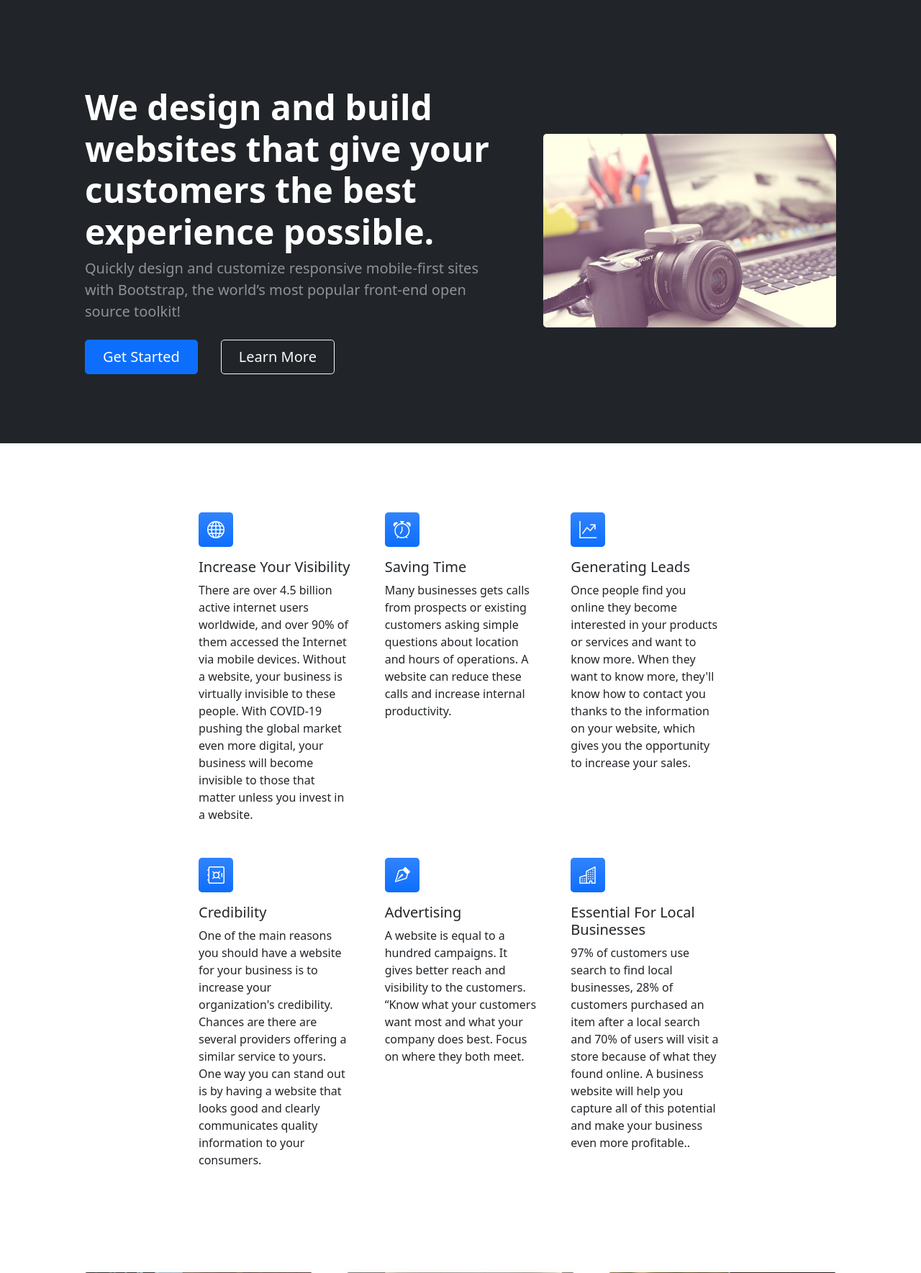
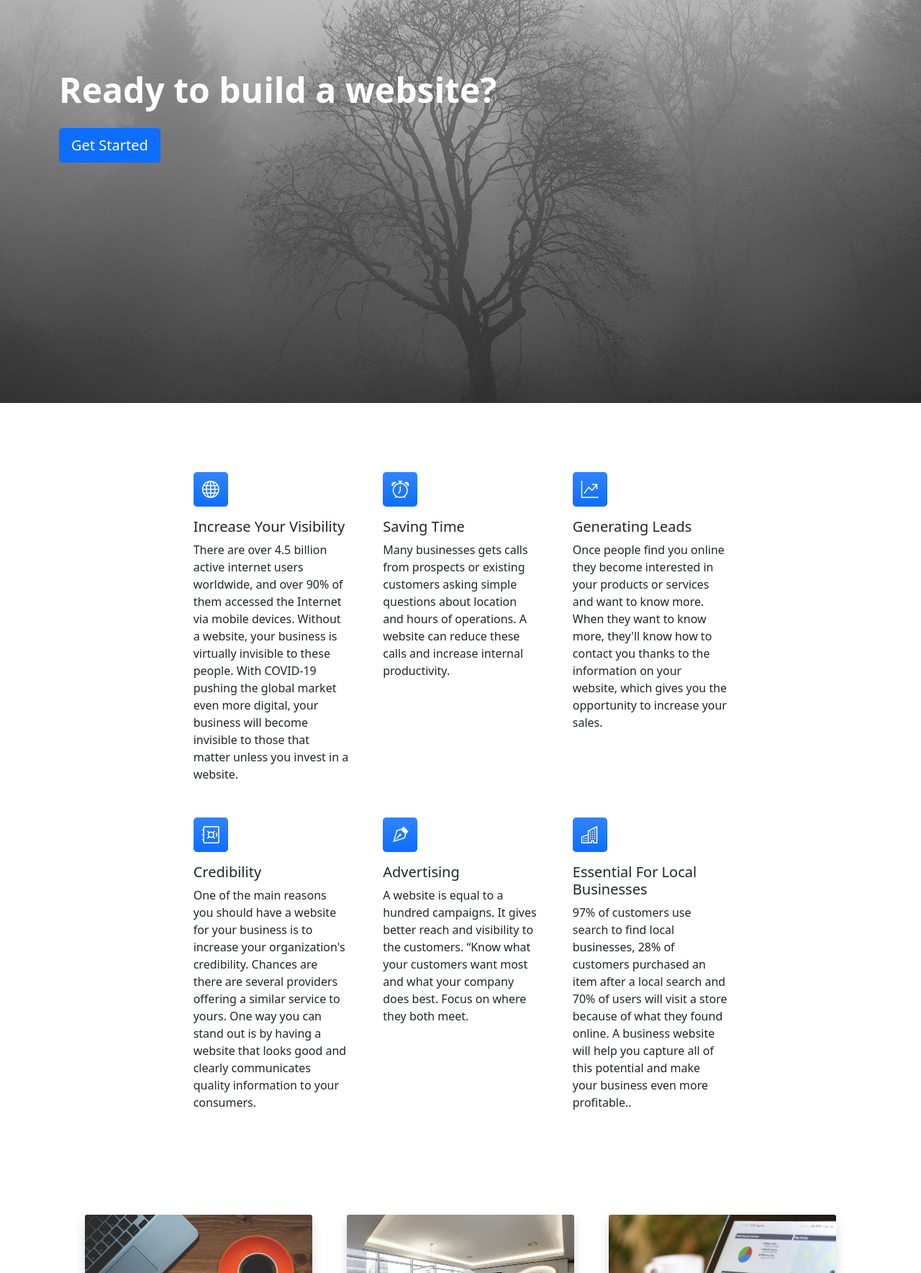
Before and after one commit to mdomeracki231994/mcdev_com, a Django app: page / in a window 1280 px wide. Shown: the part 56-1825 px from the top of the page at 72% size. Run offline with Django 4.2, Linux system fonts and the light colour scheme; some libraries are stand-ins or nearby versions.

Commit message:
Adding new home page Fixed form to not allow submission

```diff
--- a/static/css/site_style.css
+++ b/static/css/site_style.css
@@ -1,6 +1,15 @@
-/*Icon styles*/
+/* Icon styles*/
 #icon{
     font-size: 100px;
     margin-top: 10px;
     padding-top: 10px;
 }
+
+/* Home page styles*/
+.bg{
+    background-image: url("../images/home_page_images/tree-1031814_1280.jpeg");
+    height: 70%;
+    background-position: center;
+    background-repeat: no-repeat;
+    background-size: cover;
+}
--- a/templates/base.html
+++ b/templates/base.html
@@ -5,7 +5,7 @@
     <meta name="viewport" content="width=device-width, initial-scale=1, shrink-to-fit=no" />
     <meta name="description" content="" />
     <meta name="author" content="" />
-    <title>MCD Web development</title>
+    <title>Blue Tree Concepts</title>
     <!-- Favicon-->
     <link rel="icon" type="image/x-icon" href="assets/favicon.ico" />
     <!-- Bootstrap icons-->
@@ -38,13 +38,13 @@
         <footer class="bg-dark py-4 mt-auto">
             <div class="container px-5">
                 <div class="row align-items-center justify-content-between flex-column flex-sm-row">
-                    <div class="col-auto"><div class="small m-0 text-white">Copyright &copy; Your Website 2022</div></div>
+                    <div class="col-auto"><div class="small m-0 text-white">Copyright &copy; Blue Tree Concepts 2022</div></div>
                     <div class="col-auto">
-                        <a class="link-light small" href="#!">Privacy</a>
+                        <a class="link-light small" href="{% url 'home' %}">Home</a>
                         <span class="text-white mx-1">&middot;</span>
-                        <a class="link-light small" href="#!">Terms</a>`
+                        <a class="link-light small" href="{% url 'about' %}">About</a>`
                         <span class="text-white mx-1">&middot;</span>
-                        <a class="link-light small" href="#!">Contact</a>
+                        <a class="link-light small" href="{% url 'contact' %}">Contact</a>
                     </div>
                 </div>
             </div>
@@ -60,7 +60,6 @@
           window.dataLayer = window.dataLayer || [];
           function gtag(){dataLayer.push(arguments);}
           gtag('js', new Date());
-
           gtag('config', 'G-0G70NDEHC9');
         </script>
 
--- a/templates/contact/index.html
+++ b/templates/contact/index.html
@@ -16,20 +16,20 @@
                                     {% csrf_token %}
                                     <!-- Name input-->
                                     <div class="form-floating mb-3">
-                                        <input class="form-control" id="name" name="name" type="text" placeholder="Enter your name..." data-sb-validations="required" />
+                                        <input required class="form-control" id="name" name="name" type="text" placeholder="Enter your name..." data-sb-validations="required" />
                                         <label for="name">Full name</label>
                                         <div class="invalid-feedback" data-sb-feedback="name:required">A name is required.</div>
                                     </div>
                                     <!-- Email address input-->
                                     <div class="form-floating mb-3">
-                                        <input class="form-control" id="email" name="email" type="email" placeholder="name@example.com" data-sb-validations="required,email" />
+                                        <input required class="form-control" id="email" name="email" type="email" placeholder="name@example.com" data-sb-validations="required,email" />
                                         <label for="email">Email address</label>
                                         <div class="invalid-feedback" data-sb-feedback="email:required">An email is required.</div>
                                         <div class="invalid-feedback" data-sb-feedback="email:email">Email is not valid.</div>
                                     </div>
                                     <!-- Phone number input-->
                                     <div class="form-floating mb-3">
-                                        <input class="form-control" id="phone" name="phone" type="tel" placeholder="(123) 456-7890" data-sb-validations="required" />
+                                        <input required class="form-control" id="phone" name="phone" type="tel" placeholder="(123) 456-7890" data-sb-validations="required" />
                                         <label for="phone">Phone number</label>
                                         <div class="invalid-feedback" data-sb-feedback="phone:required">A phone number is required.</div>
                                     </div>
--- a/templates/home/index.html
+++ b/templates/home/index.html
@@ -2,32 +2,24 @@
 {% block content %}
     {% load static %}
     <!-- Header-->
-    <header class="bg-dark py-5">
-        <div class="container px-5"> -->
-            <div class="row gx-5 align-items-center justify-content-center">
+    <header class="bg py-5">
+        <div class="container">
+            <div class="row align-items-center justify-content-lg-start mr-5">
                 <div class="col-lg-8 col-xl-7 col-xxl-6">
-                    <div class="my-5 text-center text-xl-start">
-                        <h1 class="display-5 fw-bolder text-white mb-2">We design and build websites that give your
-                            customers the best experience possible.</h1>
-                        <p class="lead fw-normal text-white-50 mb-4">Quickly design and customize responsive
-                            mobile-first sites with Bootstrap, the world’s most popular front-end open source
-                            toolkit!</p>
-                        <div class="d-grid gap-3 d-sm-flex justify-content-sm-center justify-content-xl-start">
-                            <a class="btn btn-primary btn-lg px-4 me-sm-3" href="#features">Get Started</a>
-                            <a class="btn btn-outline-light btn-lg px-4" href="#!">Learn More</a>
+                    <div class="my-5 text-start">
+                         <h1 class="display-5 fw-bolder text-white">Ready to build a website?</h1>
+                         <div class="d-grid gap-3 d-sm-flex justify-content-sm-center justify-content-xl-start">
+                            <a class="btn btn-primary btn-lg mt-3" href="{% url 'contact' %}">Get Started</a>
                         </div>
                     </div>
                 </div>
-                <div class="col-xl-5 col-xxl-6 d-none d-xl-block text-center"><img class="img-fluid rounded-3 my-5"
-                                                                                   src="{% static 'images/home_page_images/keyboard-338505_640.jpeg' %}"
-                                                                                   alt="..."/></div>
             </div>
         </div>
     </header>
     <!-- Features section-->
     <section class="py-5 mt-5" id="features">
         <div class="container px-10 my-10">
-            <div class="row gx-5 justify-content-around">
+            <div class="row gx-1 justify-content-around">
                 <div class="col-lg-8">
                     <div class="row gx-lg-5 row-cols-1 row-cols-lg-3">
                         <div class="col mb-5 h-100">
@@ -90,7 +82,7 @@
     </section>
     <!-- Blog preview section-->
     <section class="py-5">
-        <div class="container px-5 my-5">
+        <div class="container px-5 my-5 mt-5">
             <div class="row gx-5 justify-content-center">
                 <div class="col-lg-8 col-xl-6">
                 </div>
@@ -170,7 +162,7 @@
                         <div class="input-group mb-2">
                             <form method="post" action='{% url 'thankyou' %}'>
                                 {% csrf_token %}
-                                <input name="signup" class="form-control" type="text" placeholder="Email address..."
+                                <input required name="signup" class="form-control" type="text" placeholder="Email address..."
                                        aria-label="Email address..." aria-describedby="button-newsletter"/>
                                 <button class="btn btn-outline-light mt-3" id="button-newsletter" type="submit">Sign
                                     up
```
Also changed, not shown: static/images/home_page_images/tree-1031814_1280.jpeg (added).
